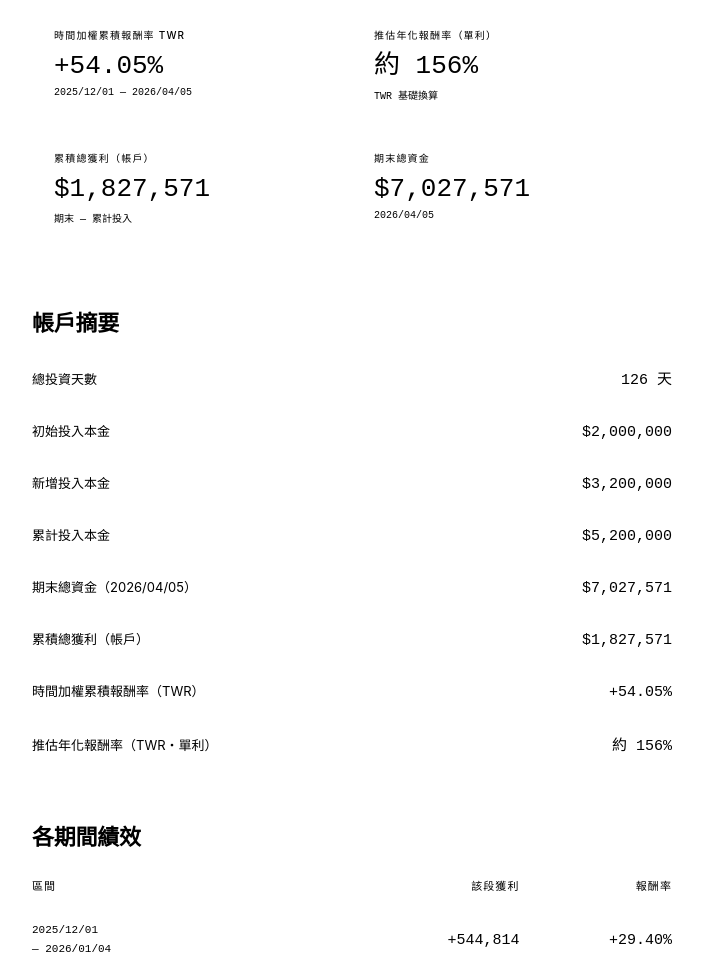
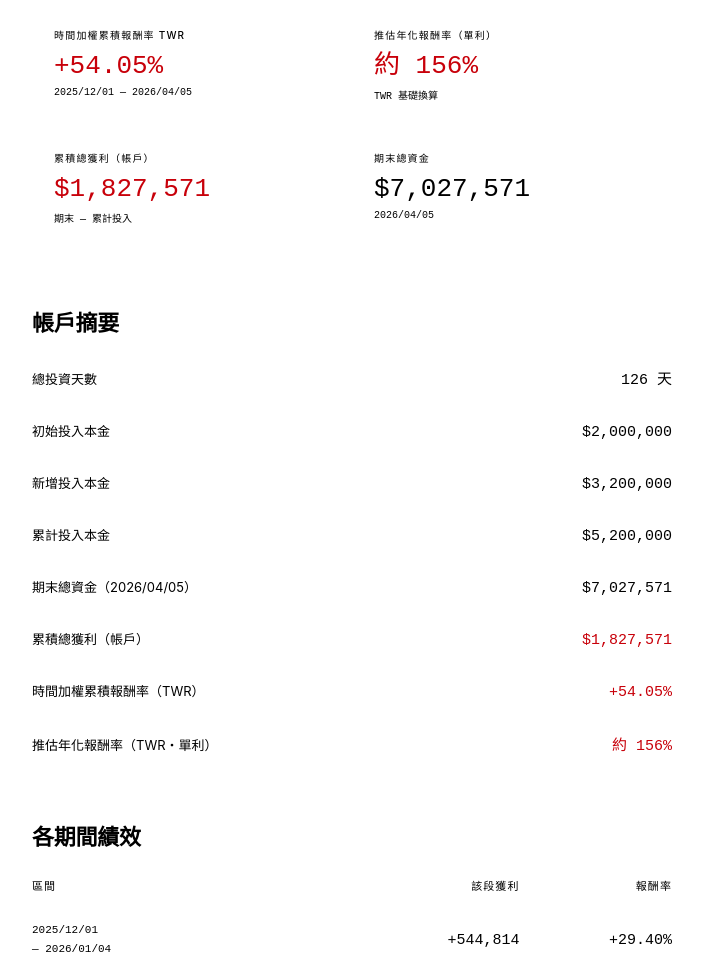
Before and after one commit to WayneL909/portfolio-report, a plain HTML site: page index.html in a window 1280 px wide. Shown: the part 354-1309 px from the top of the page, without its empty margins (288-991 px from the left). Drawn offline with Linux system fonts and the light colour scheme.

Commit message:
Update index.html

```diff
--- a/index.html
+++ b/index.html
@@ -49,7 +49,7 @@ min-height: 100vh;
 .hero-item:nth-child(4) { border-right: none; border-bottom: none; }
 .hero-item.featured { background: var(–gold-bg); }
 .hero-label { font-size: 10px; letter-spacing: 0.12em; text-transform: uppercase; color: var(–ink3); font-weight: 500; margin-bottom: 10px; line-height: 1.6; }
-.hero-value { font-family: ‘DM Mono’, monospace; font-size: clamp(18px, 4vw, 26px); font-weight: 500; line-height: 1; }
+.hero-value { font-family: ‘DM Mono’, monospace; font-size: clamp(18px, 4vw, 26px); font-weight: 500; line-height: 1; color: var(–ink); }
 .hero-sub { font-size: 10px; color: var(–ink3); margin-top: 8px; font-family: ‘DM Mono’, monospace; }
 
 /* SECTION */
@@ -151,17 +151,17 @@ margin-bottom: 0;
   <div class="hero">
     <div class="hero-item featured">
       <div class="hero-label">時間加權累積報酬率 TWR</div>
-      <div class="hero-value c-red" id="d-twr"></div>
+      <div class="hero-value" id="d-twr" style="color:#C8000A"></div>
       <div class="hero-sub" id="d-twr-sub"></div>
     </div>
     <div class="hero-item featured">
       <div class="hero-label">推估年化報酬率（單利）</div>
-      <div class="hero-value c-red" id="d-ann"></div>
+      <div class="hero-value" id="d-ann" style="color:#C8000A"></div>
       <div class="hero-sub">TWR 基礎換算</div>
     </div>
     <div class="hero-item">
       <div class="hero-label">累積總獲利（帳戶）</div>
-      <div class="hero-value c-red" id="d-profit"></div>
+      <div class="hero-value" id="d-profit" style="color:#C8000A"></div>
       <div class="hero-sub">期末 — 累計投入</div>
     </div>
     <div class="hero-item">
@@ -178,9 +178,9 @@ margin-bottom: 0;
     <div class="row"><span class="row-label">新增投入本金</span><span class="row-value" id="s-add"></span></div>
     <div class="row"><span class="row-label">累計投入本金</span><span class="row-value" id="s-total"></span></div>
     <div class="row"><span class="row-label" id="s-end-label">期末總資金</span><span class="row-value" id="s-balance"></span></div>
-    <div class="row"><span class="row-label">累積總獲利（帳戶）</span><span class="row-value c-red" id="s-profit"></span></div>
-    <div class="row"><span class="row-label">時間加權累積報酬率（TWR）</span><span class="row-value c-red" id="s-twr"></span></div>
-    <div class="row" style="border-bottom:none"><span class="row-label">推估年化報酬率（TWR・單利）</span><span class="row-value c-red" id="s-ann"></span></div>
+    <div class="row"><span class="row-label">累積總獲利（帳戶）</span><span class="row-value" id="s-profit" style="color:#C8000A"></span></div>
+    <div class="row"><span class="row-label">時間加權累積報酬率（TWR）</span><span class="row-value" id="s-twr" style="color:#C8000A"></span></div>
+    <div class="row" style="border-bottom:none"><span class="row-label">推估年化報酬率（TWR・單利）</span><span class="row-value" id="s-ann" style="color:#C8000A"></span></div>
   </div>
 
   <div class="section">
@@ -263,7 +263,7 @@ margin-bottom: 0;
 </div>
 
 <script>
-var KEY = "inv_v4";
+var KEY = "inv_v5";
 var PIN = "0000";
 
 var def = {
```
